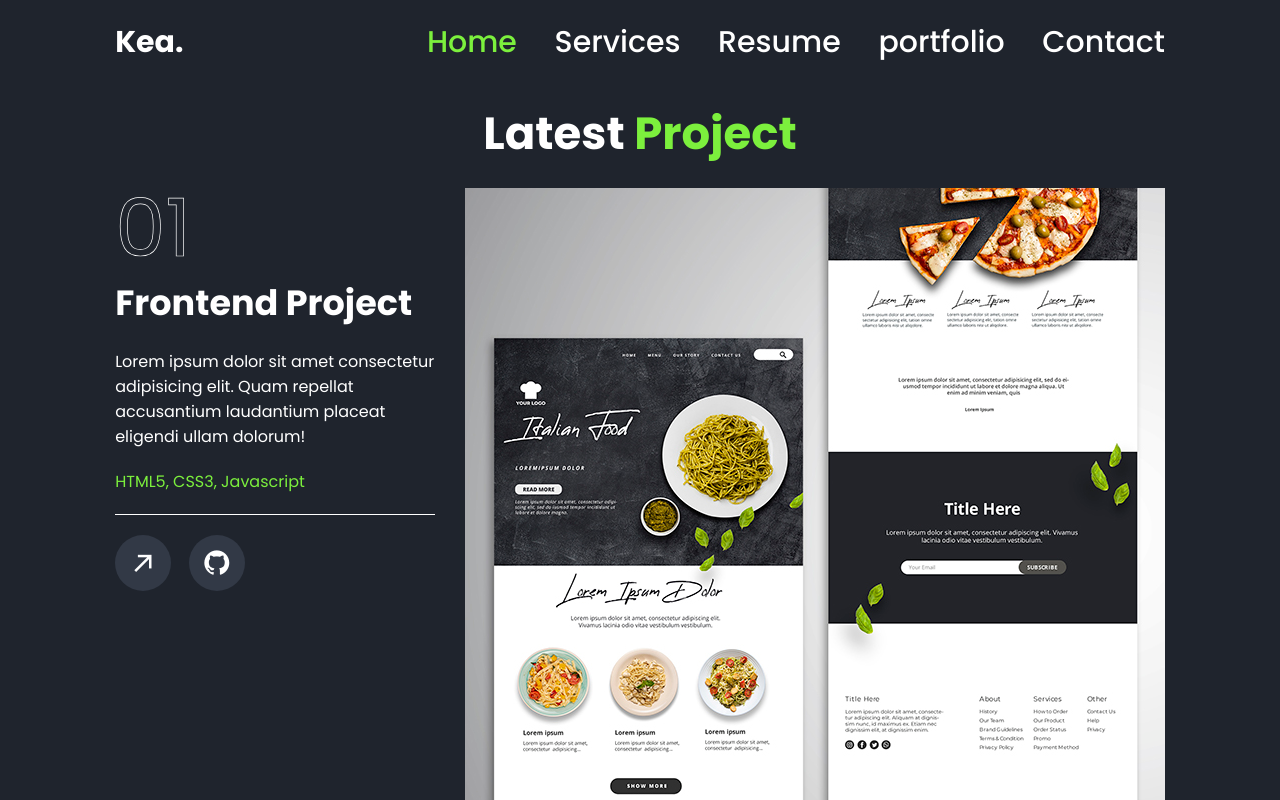
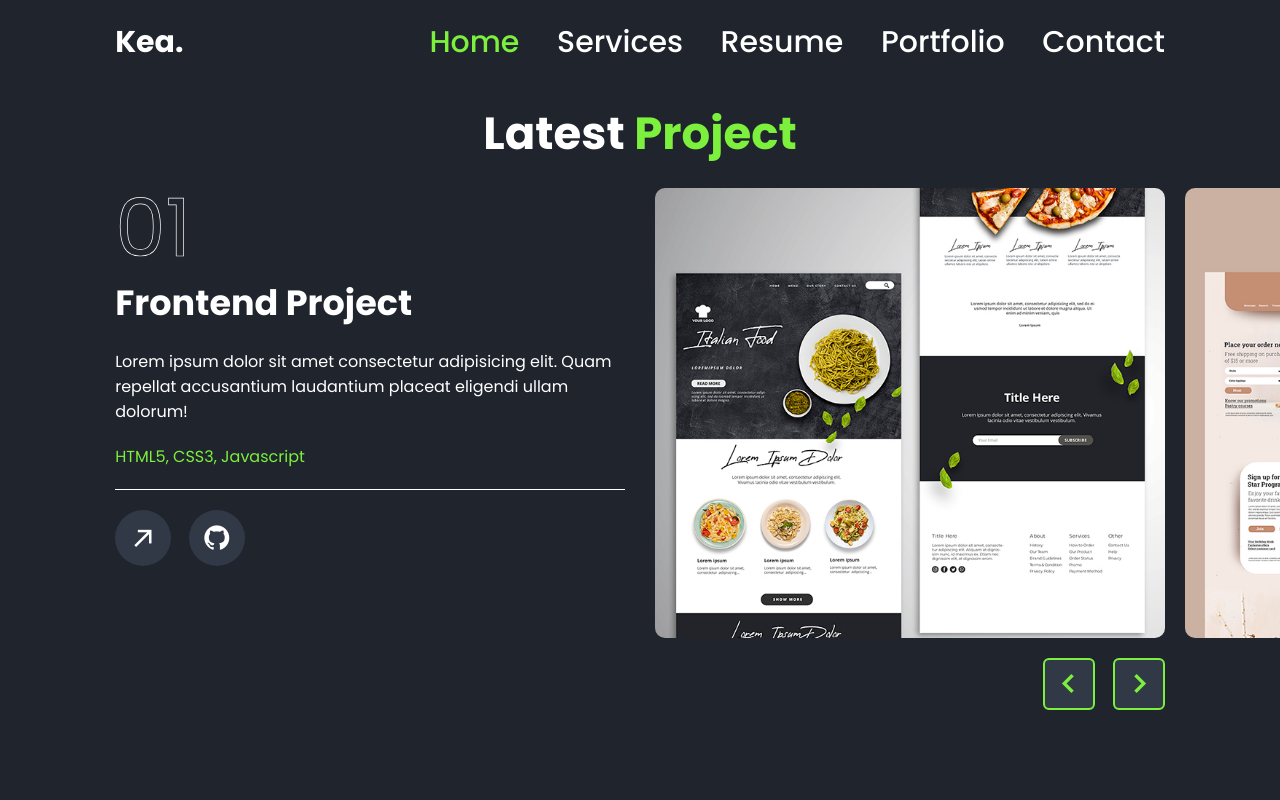
Before and after one commit to kea-0424/webdevelopment, a plain HTML site: page index.html in a window 1280 px wide. Drawn offline with nearby package versions, Linux system fonts and the light colour scheme.

Commit message:
first commit

```diff
--- a/Css/sytle.css
+++ b/Css/sytle.css
@@ -542,7 +542,7 @@ transition: .5s;
     position: absolute;
     top: -60%;
     left: 50%;
-    transform: translateX(-50%);
+    transform: translateX(-50%) scale(.9);
     font-size: 1.6rem;
     white-space: nowrap;
     padding: .5rem 1rem;
@@ -551,12 +551,56 @@ transition: .5s;
     background: var(--white-color);
     color: var(--bg-color);
     opacity: 0;
-    scale: .9;
     transition: .2s;
 }
 
-.portfolio-box ,.live-github a:hover span {
+.portfolio-box .live-github a:hover span {
     top: -70%;
     opacity: 1;
-    scale: 1;
+    transform: translateX(-50%) scale(1);
 }
+
+.portfolio-box .portfolio-carouse1 {
+    width: 100%;
+    height: 45rem;
+    border-radius: 1rem;
+}
+
+.portfolio-carouse1 .images-slide {
+    display: grid;
+    grid-auto-flow: column;
+    grid-auto-columns: 100%;
+    gap: 2rem;
+    height: inherit;
+    transition: .5s;
+}
+.portfolio-carouse1 .img-item {
+    height: inherit;
+}
+
+.portfolio-carouse1 .img-item img {
+    display: block;
+    width: 100%;
+    height: 100%;
+     object-fit: cover;
+     border-radius: 1rem;
+}
+
+.portfolio-box .navigation{
+    text-align: right;
+    margin-top: 2rem;
+}
+
+.portfolio-box .navigation button{
+    display: inline-flex;
+    padding: .4rem;
+    background: var(--second-bg-color);
+     border: .2rem solid var(--main-bg-color);
+     border-radius: .6rem;
+     font-size: 4rem;
+     color: var(--main-bg-color);
+     cursor: pointer;
+}
+.portfolio-box .navigation .arrow-right {
+    margin-left: 1.5rem;
+}
--- a/index.html
+++ b/index.html
@@ -20,7 +20,7 @@
         <a href="#" class="active">Home</a>
         <a href="#">Services</a>
         <a href="#">Resume</a>
-        <a href="#">portfolio</a>
+        <a href="#">Portfolio</a>
         <a href="#">Contact</a>
     </nav>
    </header>
@@ -396,7 +396,7 @@
     </div>
 
    <div class="portfolio-box">
-    <div class="portfolio-carousel">
+    <div class="portfolio-carouse1">
         <div class="images-slide">
             <div class="img-item">
                 <img src="Images/portfolio1.jpg" alt="Project Image 1">
--- a/javascript/script.js
+++ b/javascript/script.js
@@ -16,3 +16,36 @@ resumeBtns.forEach((btn, idx) => {
     resumeDetails[idx].classList.add('active');
   });
 });
+const arrowRight = document.querySelector('.portfolio-box .navigation .arrow-right');
+const arrowLeft = document.querySelector('.portfolio-box .navigation .arrow-left');
+
+let index = 0;
+const activePortfolio = () => {
+const imgSlide = document.querySelector('.portfolio-carouse1 .img-slide');
+
+imgSlide.style.transform = `translateX(calc(${index * -100}% - ${index * 2}rem))`;
+}
+
+arrowRight.addEventListener('click', () => {
+    if(index < 4) {
+        index++;
+    }
+
+    else {
+        index = 5;
+    }
+
+    activePortfolio();
+});
+
+arrowLeft.addEventListener('click', () => {
+    if(index > 1) {
+        index--;
+    }
+
+    else {
+        index = 0;
+    }
+
+    activePortfolio();
+});
```
